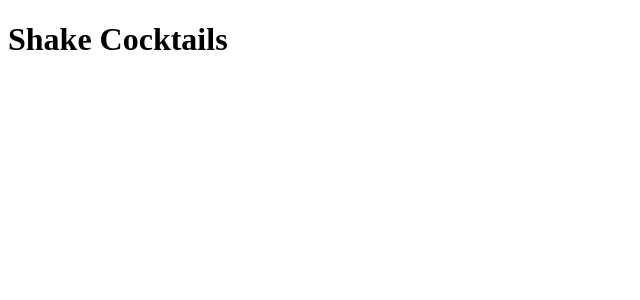
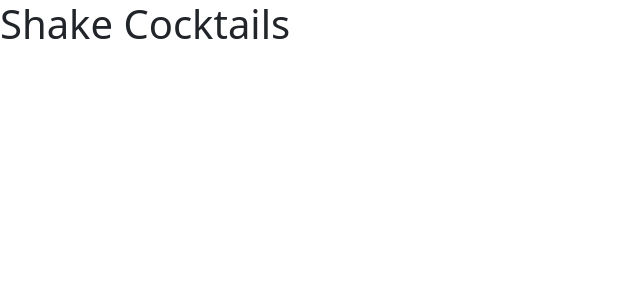
Before and after one commit to MokoMaracucho/shake-cocktails, an Angular app: page / in a window 1280 px wide. Shown: the top 300 px of the page, without its empty margins (0-640 px from the left). Built offline with nearby package versions, Linux system fonts and the light colour scheme.

Commit message:
@import '~bootstrap/dist/css/bootstrap.min.css';

```diff
--- a/src/styles.css
+++ b/src/styles.css
@@ -1 +1,2 @@
 /* You can add global styles to this file, and also import other style files */
+@import '~bootstrap/dist/css/bootstrap.min.css';
```
